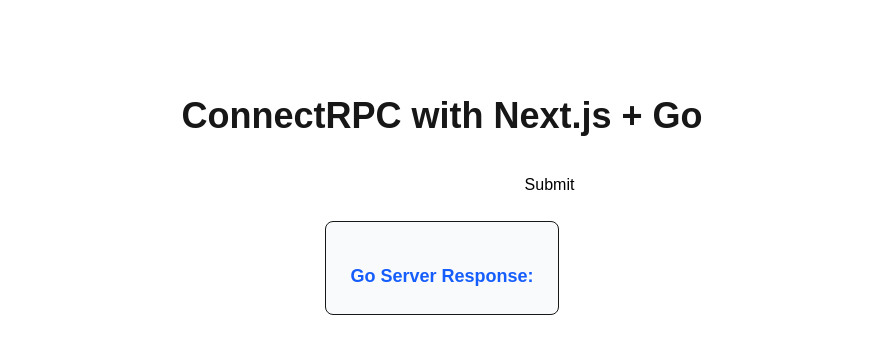
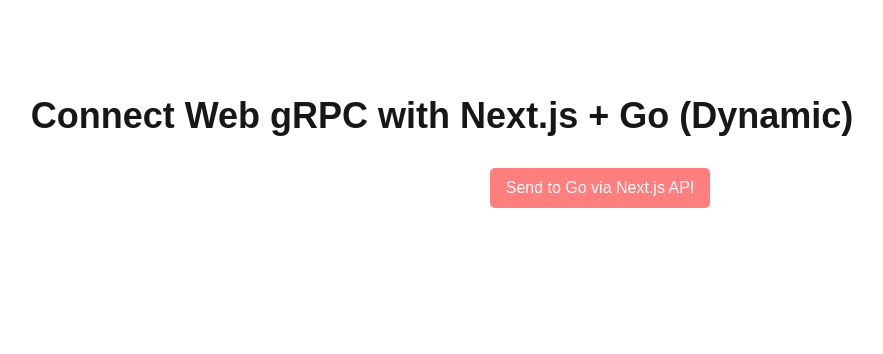
Before and after one commit to ChaChaChung/nextjs_with_connect_buf, a Next.js app: page /webgrpc_dynamic in a window 1280 px wide. Shown: the top 354 px of the page, without its empty margins (198-1081 px from the left). Built offline with nearby package versions, Linux system fonts and the light colour scheme; what @bufbuild/protobuf, @connectrpc/connect, @connectrpc/connect-web would draw is missing.

Commit message:
unified style

```diff
--- a/app/grpc_dynamic/page.tsx
+++ b/app/grpc_dynamic/page.tsx
@@ -28,7 +28,6 @@
 
       const data = await res.json();
       setResponse(data.sentence);
-
     } catch (error) {
       console.error(error);
       setResponse("Failed to get response from server.");
@@ -38,21 +37,19 @@
   };
 
   return (
-    <main style={{ padding: "2rem" }}>
-      <h1 style={{ fontSize: "2rem", marginBottom: "1rem" }}>
-        Next.js BFF Pattern with ConnectRPC
-      </h1>
+    <main className="flex min-h-screen flex-col items-center p-24">
+      <h1 className="text-4xl font-bold mb-8">Connect gRPC with Next.js + Go (Dynamic)</h1>
       <form onSubmit={handleSubmit}>
         <input
           type="text"
           value={inputValue}
           onChange={(e) => setInputValue(e.target.value)}
-          style={{ padding: "0.5rem", width: "300px" }}
+          style={{ padding: "0.5rem", width: "300px", background: '#fff', color: '#000', borderRadius: '5px' }}
         />
         <button
           type="submit"
           disabled={isLoading}
-          style={{ padding: "0.5rem 1rem", marginLeft: "0.5rem" }}
+          style={{ padding: "0.5rem 1rem", marginLeft: "0.5rem", background: '#ff7e7e', color: '#fff', borderRadius: '5px' }}
         >
           {isLoading ? "Sending..." : "Send to Go via Next.js API"}
         </button>
--- a/app/grpc_static/page.tsx
+++ b/app/grpc_static/page.tsx
@@ -14,10 +14,8 @@
 
   // 2. 將拿到的資料直接渲染成 JSX
   return (
-    <main style={{ padding: "2rem" }}>
-      <h1 style={{ fontSize: "2rem", marginBottom: "1rem" }}>
-        Statically Generated Page
-      </h1>
+    <main className="flex min-h-screen flex-col items-center p-24">
+      <h1 className="text-4xl font-bold mb-8">Connect gRPC with Next.js + Go (Static)</h1>
       <p>
         這個頁面的內容是在專案**建置時**就從 Go 後端取得並預先渲染好的。
       </p>
--- a/app/webgrpc_dynamic/page.tsx
+++ b/app/webgrpc_dynamic/page.tsx
@@ -6,32 +6,51 @@
 export default function Home() {
     const [msg, setMsg] = useState('')
     const [response, setResponse] = useState('')
+    const [isLoading, setIsLoading] = useState(false);
 
     const handleSubmit = async (e: React.FormEvent) => {
         e.preventDefault()
+        setIsLoading(true);
+        setResponse("");
 
+        try {
             // 傳值給 Go
             const res = await elizaClient.say({ sentence: msg });
             setResponse(res.sentence)
-
-        // 從 Go 取回資料
-        // alert(res.sentence);
+        } catch (error) {
+            console.error(error);
+            setResponse("Failed to get response from server.");
+        } finally {
+            setIsLoading(false);
+        }
     }
 
     return (
         <main className="flex min-h-screen flex-col items-center p-24">
-        <h1 className="text-4xl font-bold mb-8">ConnectRPC with Next.js + Go</h1>
+        <h1 className="text-4xl font-bold mb-8">Connect Web gRPC with Next.js + Go (Dynamic)</h1>
         <form onSubmit={handleSubmit} className="space-y-6">
-            <input className="mr-2" style={{ background: '#fff', color: '#000' }} onChange={(e) => setMsg(e.target.value)} />
-            <button style={{ background: '#fff', color: '#000', padding: '5px', borderRadius: '10px' }}>
-                Submit
+            <input
+                className="mr-2"
+                style={{ padding: "0.5rem", width: "300px", background: '#fff', color: '#000', borderRadius: '5px' }}
+                onChange={(e) => setMsg(e.target.value)}
+            />
+            <button
+                type="submit"
+                disabled={isLoading}
+                style={{ padding: "0.5rem 1rem", marginLeft: "0.5rem", background: '#ff7e7e', color: '#fff', borderRadius: '5px' }}
+            >
+                {isLoading ? "Sending..." : "Send to Go via Next.js API"}
             </button>
         </form>
+        {
+            response && (
                 <div className="mb-12 p-6 border rounded-lg bg-gray-50">
-            <p className="mt-4 text-lg text-blue-600">
+                    <p className="text-lg text-blue-600">
                     <strong>Go Server Response:</strong> {response}
                     </p>
                 </div>
+            )
+        }
         </main>
     );
 }
--- a/app/webgrpc_static/page.tsx
+++ b/app/webgrpc_static/page.tsx
@@ -6,7 +6,7 @@
 
   return (
     <main className="flex min-h-screen flex-col items-center p-24">
-      <h1 className="text-4xl font-bold mb-8">ConnectRPC with Next.js + Go</h1>
+      <h1 className="text-4xl font-bold mb-8">Connect Web gRPC with Next.js + Go (Static)</h1>
 
       <div className="mb-12 p-6 border rounded-lg bg-gray-50">
         <h2 className="text-xl font-semibold mb-2 text-gray-700">Server Component Fetch:</h2>
@@ -15,7 +15,7 @@
             elizaClient.say(&#123; sentence: "I feel great today." &#125;)
           </span>
         </p>
-        <p className="mt-4 text-lg text-blue-600">
+        <p className="text-lg text-blue-600">
           <strong>Go Server Response:</strong> {response.sentence}
         </p>
       </div>
```
Lines whose indentation alone changed are shown as unchanged.
